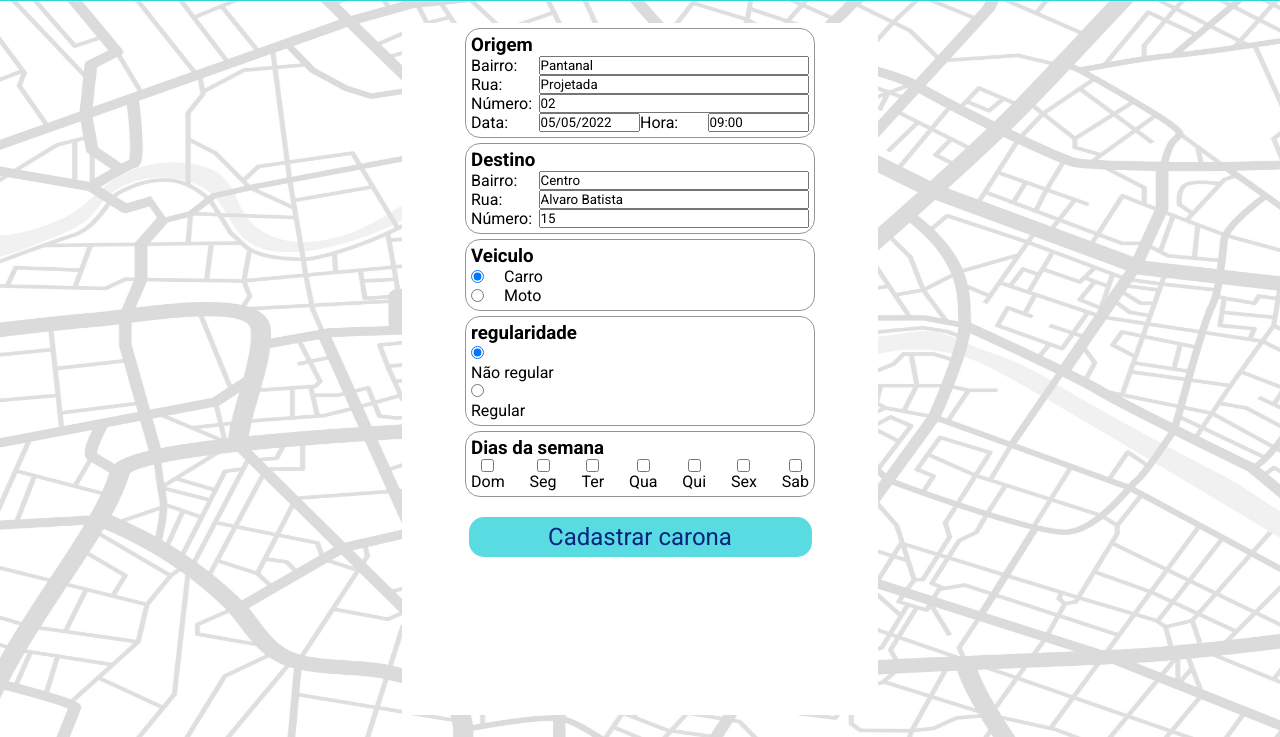
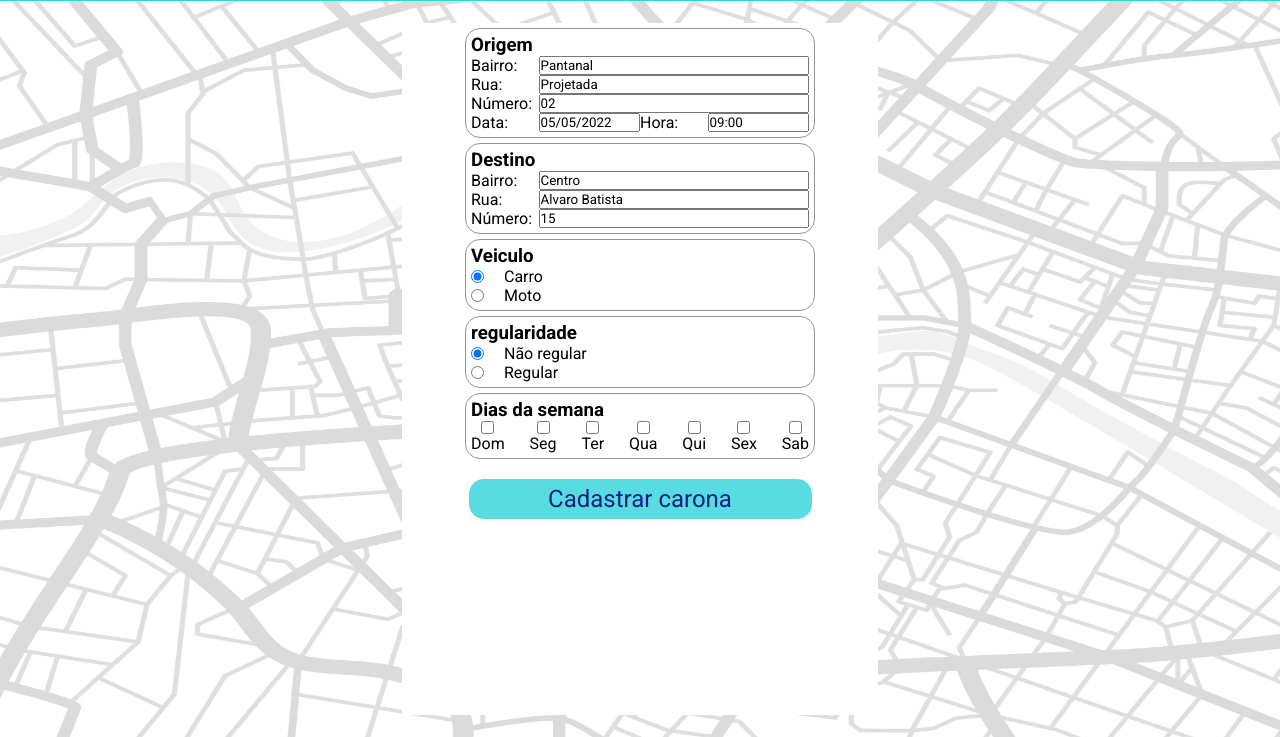
Before and after one commit to ifpi-picos/proxima-parada-front-end, a plain HTML site: page cadastrar-carona.html in a window 1280 px wide. Shown: the part 63-800 px from the top of the page. Drawn offline with Linux system fonts and the light colour scheme; no server answers.

```diff
--- a/cadastrar-carona.html
+++ b/cadastrar-carona.html
@@ -88,24 +88,24 @@
                     <div>
                         <div class="radio-buttons">
                             <input type="radio" name="veiculo" checked>
-                            <p class="carro">Carro</p>
+                            <p class="veiculo">Carro</p>
                         </div>
                         <div class="radio-buttons">
                             <input type="radio" name="veiculo">
-                            <p class="carro">Moto</p>
+                            <p class="veiculo">Moto</p>
                         </div>
                     </div>
                 </fieldset>
                 <fieldset id="regularidade" class="input-group">
                     <h3>regularidade</h3>
                     <div class="campo">
-                        <div>
+                        <div class="radio-buttons">
                             <input type="radio" name="regularida" checked>
-                            <p>Não regular</p>
+                            <p class="veiculo">Não regular</p>
                         </div>
-                        <div>
+                        <div class="radio-buttons">
                             <input type="radio" name="regularida">
-                            <p>Regular</p>
+                            <p class="veiculo">Regular</p>
                         </div>
                     </div>
                 </fieldset>
--- a/css/cadastrar-carona.css
+++ b/css/cadastrar-carona.css
@@ -58,7 +58,7 @@
     /*justify-content:space-between;*/
 }
 /* vou mexer aqui */
-.carro{
+.veiculo{
     margin-left: 20px;
 }
 /* vou mexer aqui */
```
